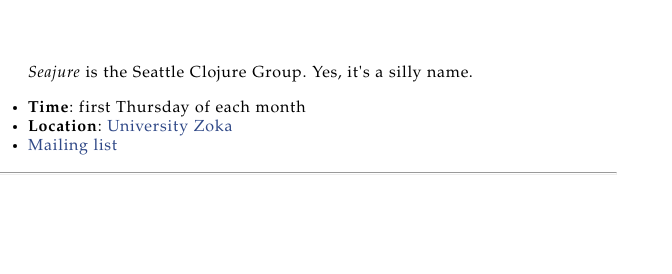
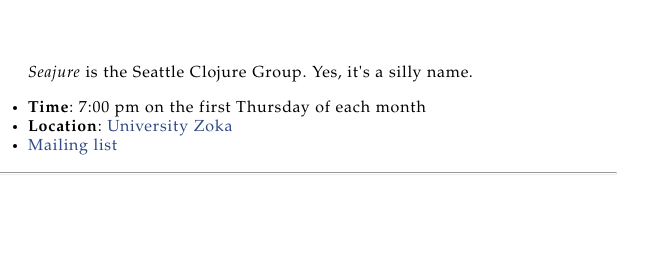
Before and after one commit to technomancy/seajure, a plain HTML site: page resources/index.html in a window 1280 px wide. Shown: the top 274 px of the page, 351-1023 px from the left. Drawn offline with Linux system fonts and the light colour scheme.

Commit message:
Mention it's at 7:00 pm.

```diff
--- a/resources/index.html
+++ b/resources/index.html
@@ -14,7 +14,7 @@
         silly name.</p>
 
       <ul>
-        <li><b>Time</b>: first Thursday of each month</li>
+        <li><b>Time</b>: 7:00 pm on the first Thursday of each month</li>
         <li><b>Location</b>: <a href="http://maps.google.com/maps?f=q&source=s_q&hl=en&geocode=&q=zoka,+university+district,+seattle&sll=37.0625,-95.677068&sspn=49.490703,90.791016&ie=UTF8&hq=zoka,&hnear=University+District,+Seattle,+WA&ll=47.66624,-122.296629&spn=0.010361,0.022166&z=16&iwloc=B">University Zoka</a></li>
         <li><a href="http://groups.google.com/group/seajure">Mailing
             list</a></li>
```
